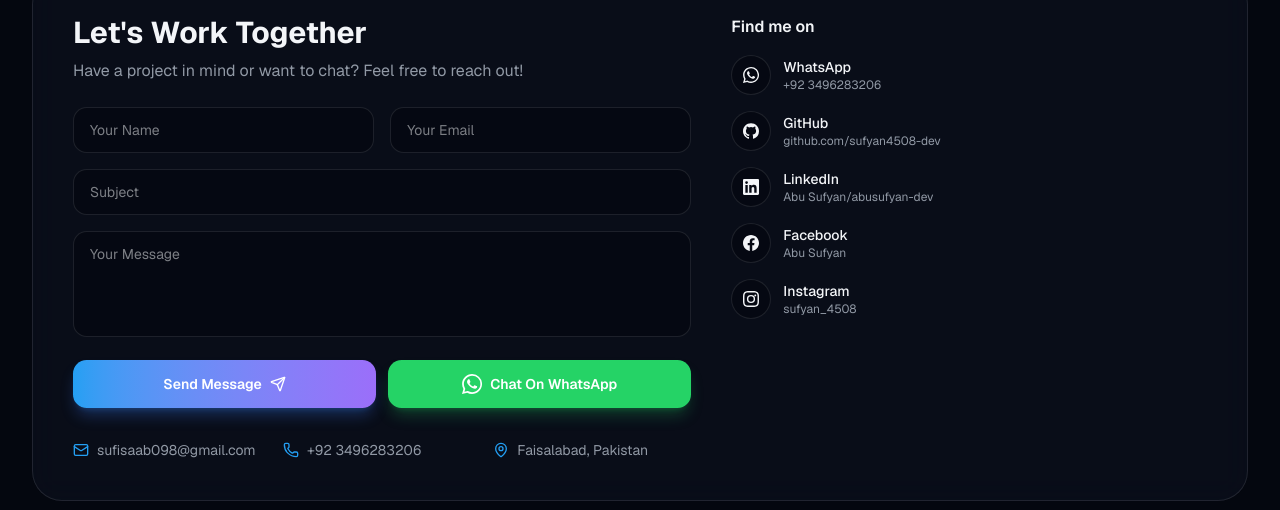
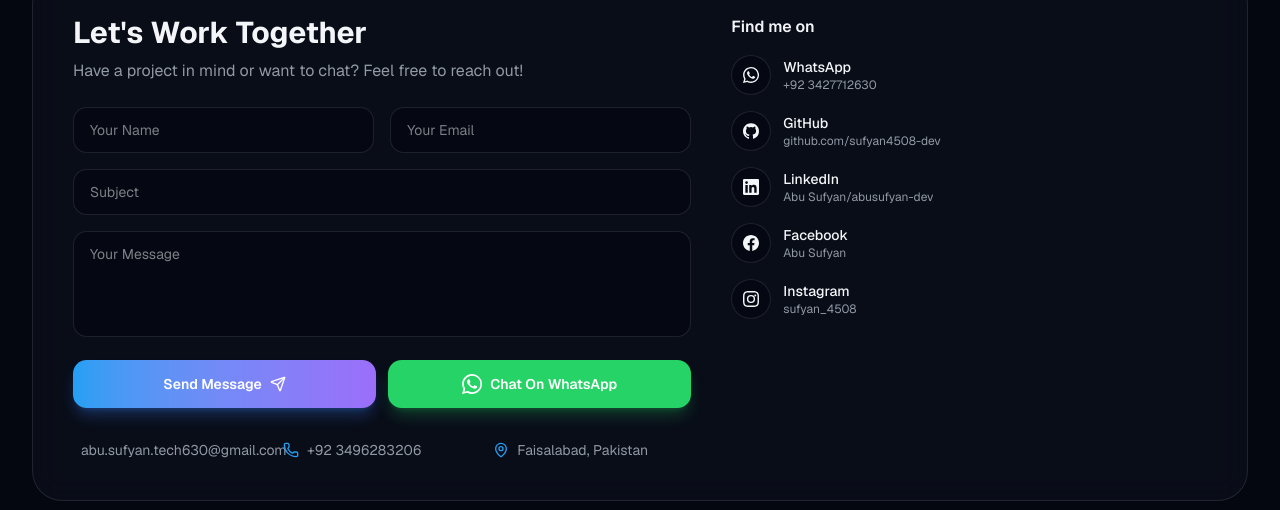
Before and after one commit to sufyan4508/AS_Dev_Portfolio, a Next.js app: page / in a window 1280 px wide. Shown: the part 6082-6592 px from the top of the page. Built offline with nearby package versions, Linux system fonts and the light colour scheme.

Commit message:
confugure

```diff
--- a/components/contact.tsx
+++ b/components/contact.tsx
@@ -17,8 +17,8 @@ const findMe = [
   {
     icon: WhatsAppIcon,
     label: 'WhatsApp',
-    value: '+92 3496283206',
-    href: 'https://wa.me/923496283206',
+    value: '+92 3427712630',
+    href: 'https://wa.me/923427712630',
   },
   {
     icon: GithubIcon,
@@ -158,7 +158,7 @@ export function Contact() {
                   <Send className="size-4" />
                 </button>
                 <a
-                  href="https://wa.me/923496283206"
+                  href="https://wa.me/923427712630"
                   target="_blank"
                   rel="noreferrer"
                   className="inline-flex h-12 items-center justify-center gap-2 rounded-lg bg-[#25D366] px-6 text-sm font-semibold text-white shadow-lg shadow-[#25D366]/25 transition-transform hover:-translate-y-0.5 hover:bg-[#1ebe5d]"
@@ -171,14 +171,14 @@ export function Contact() {
 
             <div className="mt-8 grid gap-3 text-sm text-muted-foreground sm:grid-cols-3">
               <a
-                href="mailto:sufisaab098@gmail.com"
+                href="mailto:abu.sufyan.tech630@gmail.com"
                 className="inline-flex items-center gap-2 transition-colors hover:text-[color:var(--accent-blue)]"
               >
                 <Mail className="size-4 text-[color:var(--accent-blue)]" />
-                sufisaab098@gmail.com
+                abu.sufyan.tech630@gmail.com
               </a>
               <a
-                href="tel:+923496283206"
+                href="tel:+923427712630"
                 className="inline-flex items-center gap-2 transition-colors hover:text-[color:var(--accent-blue)]"
               >
                 <Phone className="size-4 text-[color:var(--accent-blue)]" />
```
